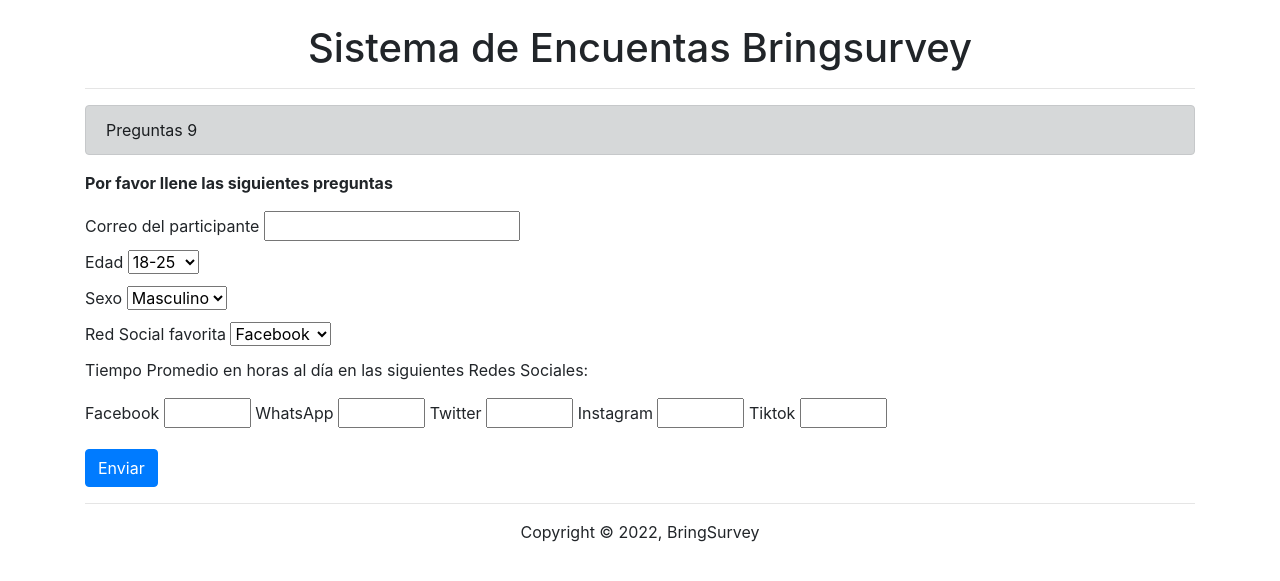
After one commit to timscream/bringsurvey, a CodeIgniter app: page /bringsurvey/survey/question in a window 1280 px wide. The commit adds this page. Shown: the top 581 px of the page. Run offline with CodeIgniter, Linux system fonts and the light colour scheme.

Commit message:
branch frontend update base_url, update routes, creating 2 action method to survey.php, update description in welcome home page, creating view final, update site_url for get Started survey, creating view for question's survey
Signed-off-by: Tim Araque <timaraque@hotmail.com>

 On branch frontend
 Changes to be committed:
	modified:   application/config/config.php
	modified:   application/config/routes.php
	modified:   application/controllers/Survey.php
	modified:   application/views/_survey_layout.php
	new file:   application/views/final.php
	modified:   application/views/index.php
	new file:   application/views/question.php

```diff
--- a/application/config/config.php
+++ b/application/config/config.php
@@ -23,7 +23,7 @@ defined('BASEPATH') OR exit('No direct script access allowed');
 | a PHP script and you can easily do that on your own.
 |
 */
-$config['base_url'] = 'http://localhost/suzu/';
+$config['base_url'] = 'http://localhost/bringsurvey/';
 
 /*
 |--------------------------------------------------------------------------
--- a/application/config/routes.php
+++ b/application/config/routes.php
@@ -49,6 +49,6 @@ defined('BASEPATH') OR exit('No direct script access allowed');
 | Examples:	my-controller/index	-> my_controller/index
 |		my-controller/my-method	-> my_controller/my_method
 */
-$route['default_controller'] = 'welcome';
+$route['default_controller'] = 'survey';
 $route['404_override'] = '';
 $route['translate_uri_dashes'] = FALSE;
--- a/application/controllers/Survey.php
+++ b/application/controllers/Survey.php
@@ -8,6 +8,18 @@ class Survey extends CI_Controller {
         $data['subview'] = 'index';
         $this->load->view('_survey_layout', $data);
     }
+
+    public function question(){
+
+        $data['subview'] = 'question';
+        $this->load->view('_survey_layout', $data);
+    }
+
+    public function final(){
+
+        $data['subview'] = 'final';
+        $this->load->view('_survey_layout', $data);
+    }
 }
 
 /* End of file survey.php */
--- a/application/views/_survey_layout.php
+++ b/application/views/_survey_layout.php
@@ -8,12 +8,12 @@
     <!-- Bootstrap CSS -->
     <link rel="stylesheet" href="https://cdn.jsdelivr.net/npm/bootstrap@4.5.3/dist/css/bootstrap.min.css" integrity="sha384-TX8t27EcRE3e/ihU7zmQxVncDAy5uIKz4rEkgIXeMed4M0jlfIDPvg6uqKI2xXr2" crossorigin="anonymous">
 
-    <title>Encuesta suzu</title>
+    <title>Encuesta Bringsurvey</title>
   </head>
   <body>
     <header>
       <div class="container">
-        <h1 class="text-center mt-4">Sistema de Encuentas suzu</h1>
+        <h1 class="text-center mt-4">Sistema de Encuentas Bringsurvey</h1>
         <hr>
       </div>
     </header>
--- /dev/null
+++ b/application/views/final.php
@@ -0,0 +1,3 @@
+<h2> Encuesta Completada: </h2>
+<p> Gracias has completado la encuesta</p>
+<a href="<?php echo site_url('survey/question'); ?>" class="btn btn-outline-primary">Empezar de nuevo</a>
--- a/application/views/index.php
+++ b/application/views/index.php
@@ -5,4 +5,4 @@
     <li><strong>Tipo:</strong> Varias preguntas</li>
     <li><strong>Tiempo estimado:</strong> 1 Minuto(s) por pregunta</li>
 </ul>
-<a href="<?php echo site_url('survey'); ?>" class="btn btn-outline-primary">Empezar</a>
+<a href="<?php echo site_url('survey/question'); ?>" class="btn btn-outline-primary">Empezar</a>
--- /dev/null
+++ b/application/views/question.php
@@ -0,0 +1,68 @@
+<div class="alert alert-dark">
+    Preguntas 9
+</div>
+<p class="font-weight-bolder">Por favor llene las siguientes preguntas</p>
+<form method="post" action="<?php echo site_url('survey/process'); ?>">
+<div class="form-text">
+    <label class="form-text-label" for="choice1">
+        Correo del participante
+    </label>
+    <input class="form-text-input" type="email" name="input_email_respondent" id="input_choice1" value="" pattern="[a-zA-Z0-9!#$%&'*_+-]([\.]?[a-zA-Z0-9!#$%&'*_+-])+@[a-zA-Z0-9]([^@&%$\/()=?¿!.,:;]|\d)+[a-zA-Z0-9][\.][a-zA-Z]{2,4}([\.][a-zA-Z]{2})?">
+</div>
+<div class="form-text">
+    <label class="form-text-label" for="choice2">
+        Edad
+    </label>
+    <select class="form-text-input" name="select_age_respondent" id="select_choice2" value="">
+        <option value="1">18-25</option>
+        <option value="2">26-33</option>
+        <option value="3">34-40</option>
+        <option value="4">40+</option>
+    </select>
+</div>
+<div class="form-text">
+    <label class="form-text-label" for="choice3">
+        Sexo
+    </label>
+    <select class="form-text-input" name="select_genere_respondent" id="select_choice3" value="">
+        <option value="M">Masculino</option>
+        <option value="F">Femenino</option>
+    </select>
+</div>
+<div class="form-text">
+    <label class="form-text-label" for="choice4">
+        Red Social favorita
+    </label>
+    <select class="form-text-input" name="select_social_network_respondent" id="select_choice4" value="">
+        <option value="FB">Facebook</option>
+        <option value="WA">WhatsApp</option>
+        <option value="TW">Twitter</option>
+        <option value="IG">Instagram</option>
+        <option value="TT">Tiktok</option>
+    </select>
+</div>
+<div class="form-text">
+    <p>Tiempo Promedio en horas al día en las siguientes Redes Sociales:</p>
+    <label class="form-text-label" for="choice5">
+        Facebook
+    </label>
+    <input class="form-text-input" type="number" name="input_email_respondent" id="input_choice5" value="" min="0" max="24">
+    <label class="form-text-label" for="choice6">
+        WhatsApp
+    </label>
+    <input class="form-text-input" type="number" name="input_email_respondent" id="input_choice6" value="" min="0" max="24">
+    <label class="form-text-label" for="choice7">
+        Twitter
+    </label>
+    <input class="form-text-input" type="number" name="input_email_respondent" id="input_choice7" value="" min="0" max="24">
+    <label class="form-text-label" for="choice8">
+        Instagram
+    </label>
+    <input class="form-text-input" type="number" name="input_email_respondent" id="input_choice8" value="" min="0" max="24">
+    <label class="form-text-label" for="choice9">
+        Tiktok
+    </label>
+    <input class="form-text-input" type="number" name="input_email_respondent" id="input_choice9" value="" min="0" max="24">
+</div>
+<input type="submit" value="Enviar" class="btn btn-primary mt-3">
+</form>
```
